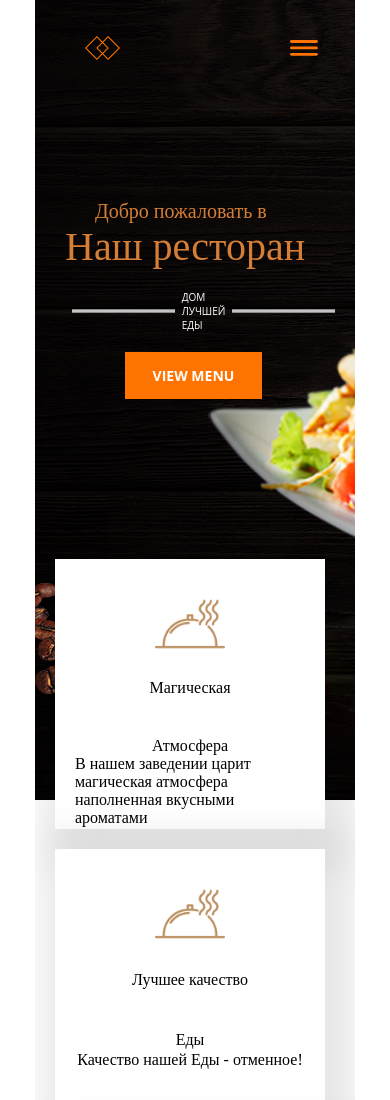
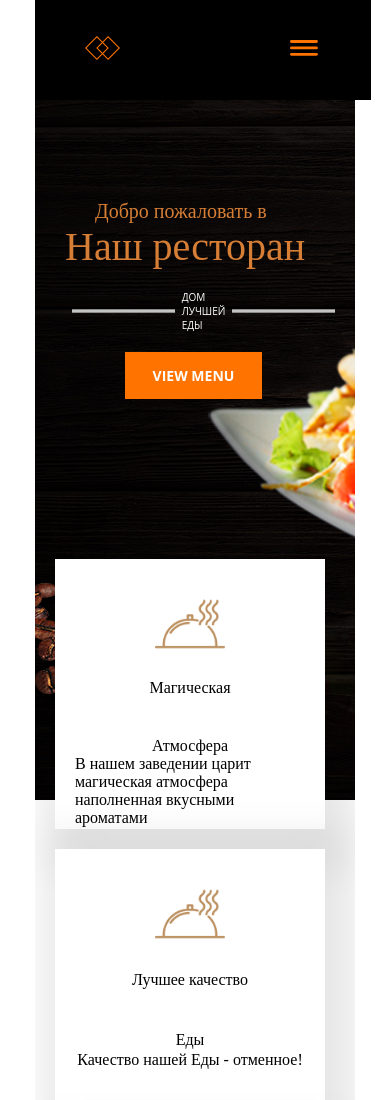
Before and after one commit to coderxuz/home-for-food, a plain HTML site: page index.html in a window 390 px wide. Shown: the top 1100 px of the page. Drawn offline with Linux system fonts and the light colour scheme; a web font is replaced by a local one.

Commit message:
my first

```diff
--- a/style/global.css
+++ b/style/global.css
@@ -1041,4 +1041,9 @@ nav{
   .pizza3{
     width: 100%;
   }
+  nav{
+    background-color: #000;
+    align-items: center;
+    padding-right: 50px;
+  }
 }
```
